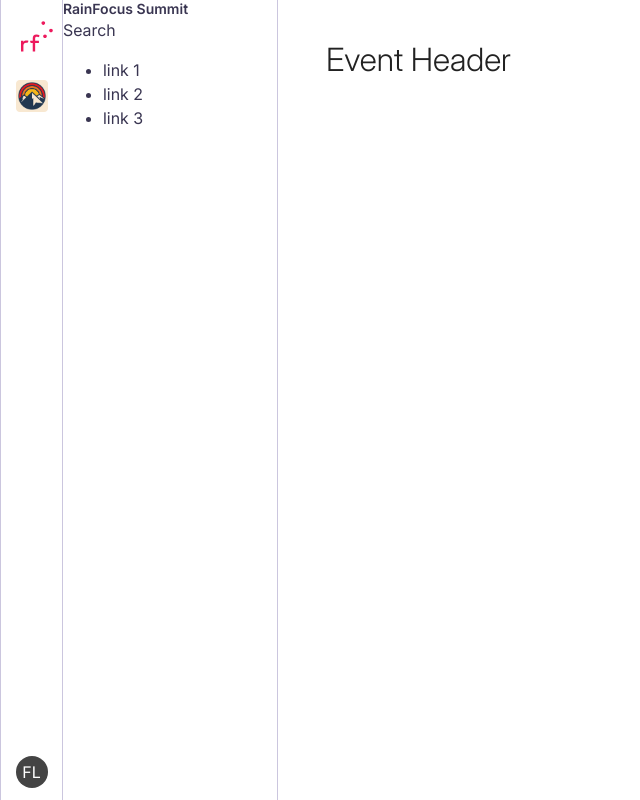
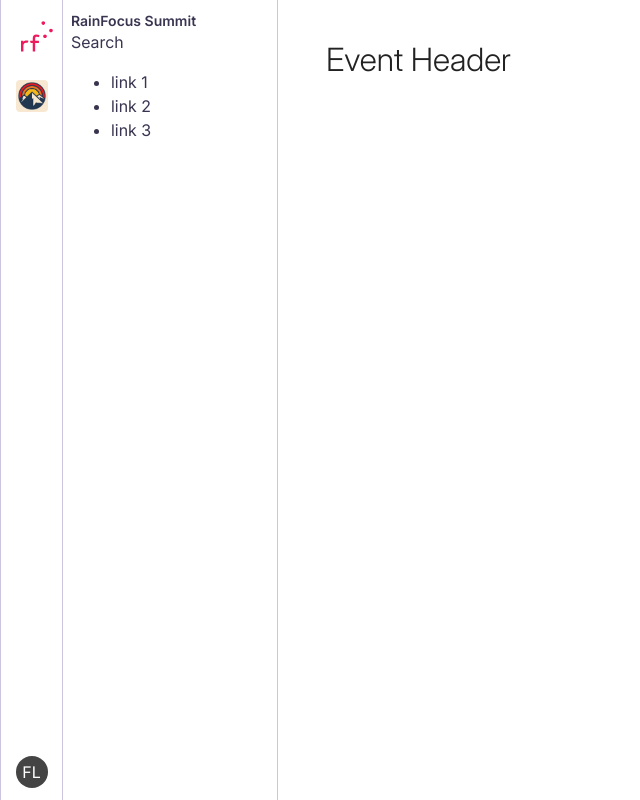
Before and after one commit to MFlanagan7/rainfocus-ui-challenge, a React (Vite) app: page / in a window 1280 px wide. Shown: the whole page, without its empty margins (0-640 px from the left). Built offline with nearby package versions, Linux system fonts and the light colour scheme.

Commit message:
Finish layout shell: sidebar padding

```diff
--- a/src/components/Sidebar/Sidebar.module.scss
+++ b/src/components/Sidebar/Sidebar.module.scss
@@ -6,6 +6,7 @@
     height: 100dvh;
     border-right: 1px solid var(--color-border);
     overflow-y: auto;
+    padding: var(--space-3) var(--space-2);
 }
 .navLabel {
     @include text(nav-label);
```
